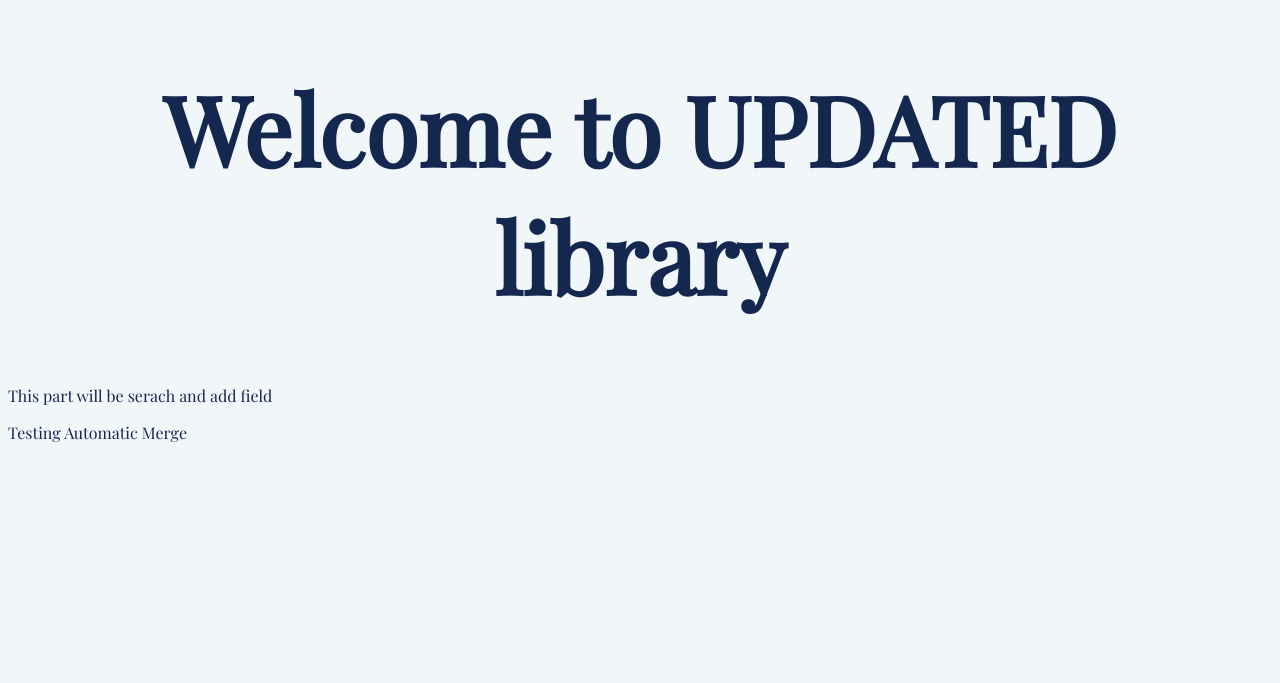
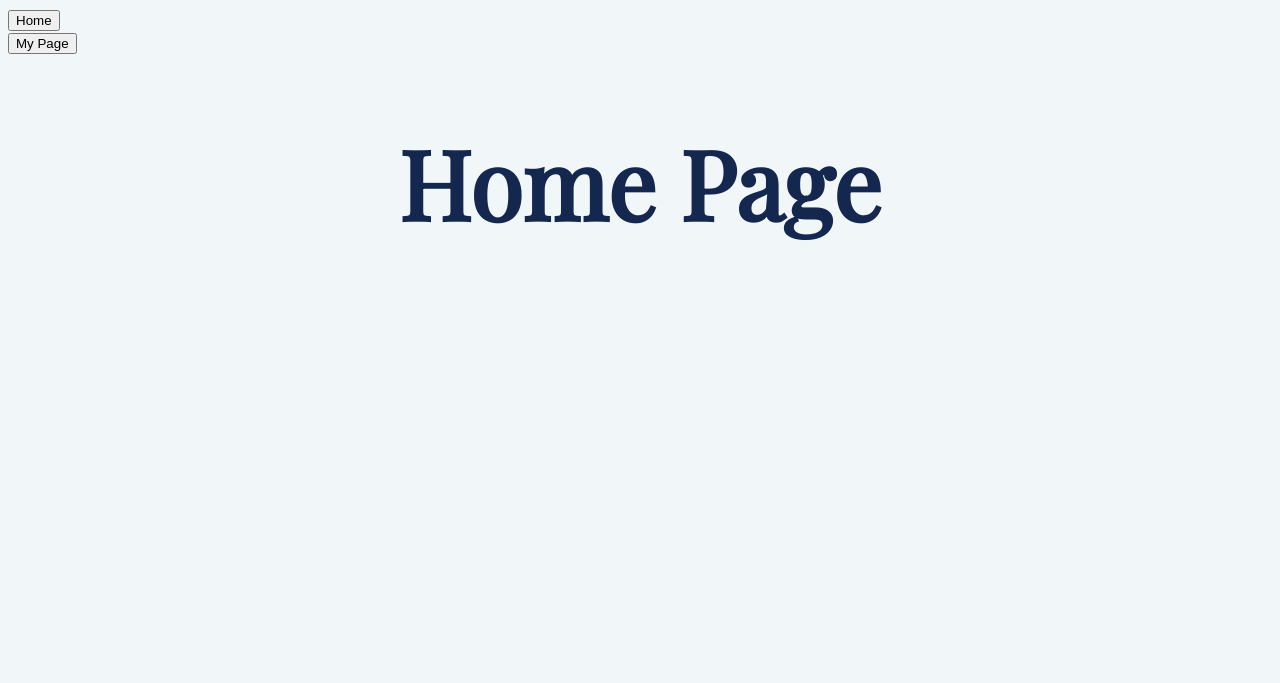
Before and after one commit to Mountain-bk/bookManagement, a Django app: page / in a window 1280 px wide. Shown: the top 683 px of the page. After the commit the page ends 240 px from the top, so only its background shows below. Run offline with Django 3.2, Linux system fonts and the light colour scheme.

Commit message:
add extends from base.html on index.html

```diff
--- a/book/templates/book/index.html
+++ b/book/templates/book/index.html
@@ -1,16 +1,6 @@
-<!DOCTYPE html>
-<html lang="en">
-<head>
-    {% load static %}
-    <meta charset="UTF-8">
-    <meta name="viewport" content="width=device-width, initial-scale=1.0">
-    <link rel="stylesheet" href="{% static 'book/styles.css' %}">
-    <link href="https://fonts.googleapis.com/css2?family=Playfair+Display&display=swap" rel="stylesheet">
-    <title>Document</title>
-</head>
-<body>
-    <h1 class='title'>Welcome to UPDATED library</h1>
-    <p>This part will be serach and add field</p>
-    <p>Testing Automatic Merge</p>
-</body>
-</html>
+{% extends "./base.html" %}
+{% load static %}
+
+{% block content %}
+<h1 class='title'>Home Page</h1>
+{% endblock content %}
```
